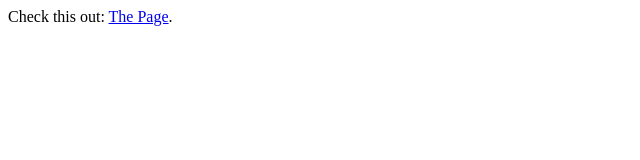
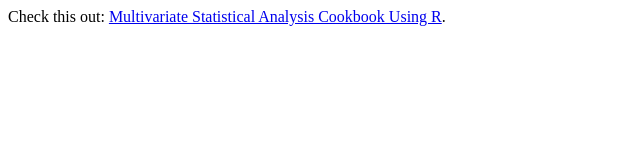
Before and after one commit to yilewang/MSA, a plain HTML site: page index.html in a window 1280 px wide. Shown: the whole page, without its empty margins (0-640 px from the left). Drawn offline with Linux system fonts and the light colour scheme.

Commit message:
Update index.html

```diff
--- a/index.html
+++ b/index.html
@@ -2,7 +2,7 @@
 <header><title> Welcome</title><header>
     <body>
             <p>
-                Check this out: <a href="https://yilewang.github.io/MSA/intro.html">The Page</a>.
+                Check this out: <a href="https://yilewang.github.io/MSA/intro.html">Multivariate Statistical Analysis Cookbook Using R</a>.
             </p>
 
     </body>
```
